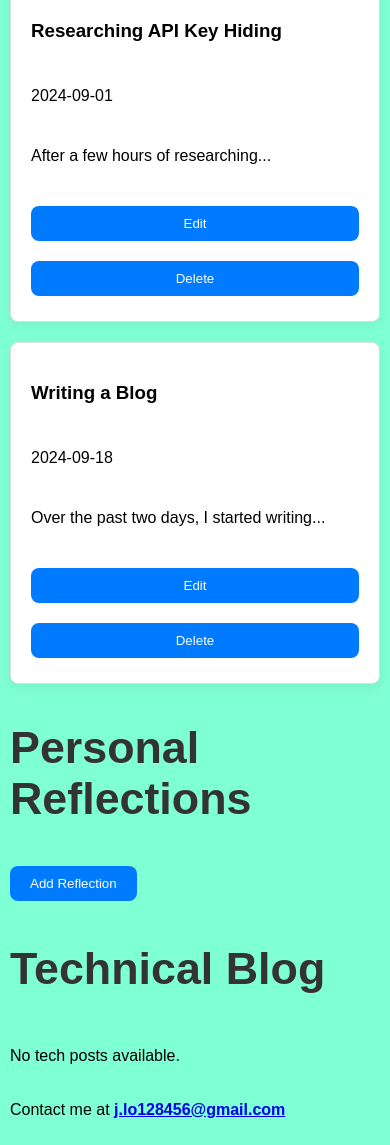
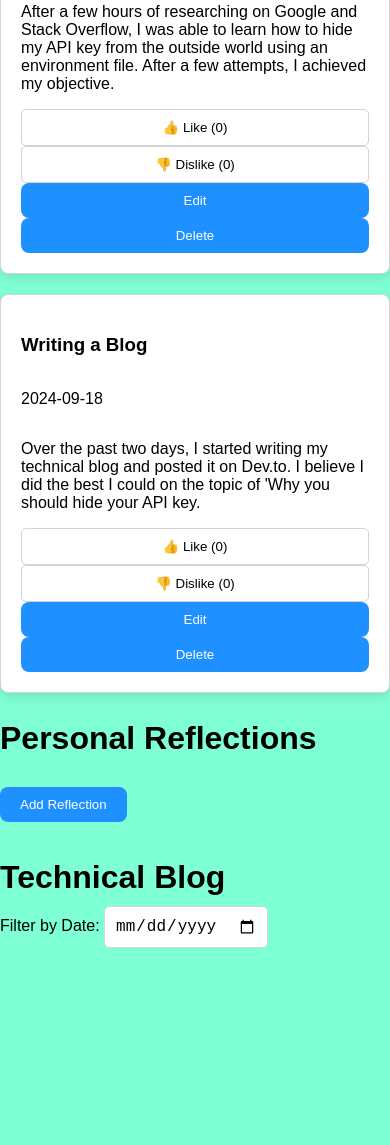
Before and after one commit to jlo128456/Personal_Blog, a website: page index.html in a window 390 px wide. Shown: the part 287-1432 px from the top of the page. After the commit the page ends 1235 px from the top, so only its background shows below. Drawn offline with Linux system fonts and the light colour scheme; no server answers.

Commit message:
Updated content

```diff
--- a/index.html
+++ b/index.html
@@ -4,75 +4,69 @@
     <meta charset="UTF-8">
     <meta name="viewport" content="width=device-width, initial-scale=1.0">
     <title>Jeff's Reflections & Technical Blog</title>
-    <link rel="stylesheet" href="style.css">
+    <link rel="stylesheet" href="./style.css">
 </head>
 <body>
-    <div class="container">
     <header>
         <h1>Jeff's Reflections & Technical Blog</h1>
     </header>
 
-        <!-- Main Content Area (with all posts) -->
-        <main id="main-content">
-
+    <!-- Main Content -->
+    <div id="main-content">
         <!-- Permanent Posts Section -->
-            <section id="permanent-posts" class="section">
+        <section id="permanent-posts-container">
             <h2>Permanent Posts</h2>
-                <div id="permanent-posts-container" class="permanent-posts">
-                    <!-- Permanent posts will be dynamically loaded here -->
-                </div>
         </section>
 
-            <!-- Reflections Section -->
-            <section id="personal-journal" class="section">
+        <!-- Reflection Entries Section -->
+        <section id="reflection-entries">
             <h2>Personal Reflections</h2>
-                <button id="add-new-reflection" class="btn">Add Reflection</button>
-
-                <!-- Container for dynamically added reflection entries -->
-                <div id="reflection-entries" class="reflection-entries">
-                    <!-- Reflection entries will be dynamically loaded here -->
-                </div>
+            <button id="add-new-reflection" class="add-button">Add Reflection</button>
         </section>
 
         <!-- Technical Blog Section -->
-            <section id="tech-blog" class="section">
-                <h2>Technical Blog</h2>
-                <div id="tech-posts" class="tech-posts-card">
-                    <!-- Tech posts will be dynamically loaded here -->
-                </div>
-            </section>
+        <section id="tech-posts-section">
+            <h2 id="tech-blog-heading">Technical Blog</h2>
 
-        </main>
-
-        <!-- Post Detail View for "Read More" -->
-        <div id="post-detail-view" style="display: none;">
-            <!-- Added missing read-more-content div for rendering post content -->
-            <div id="read-more-content"></div>
-            <button id="home-button" class="btn">Home</button>
+            <!-- Filter Options for Tech Posts -->
+            <div class="tech-filters">
+                <label for="tech-date-filter">Filter by Date:</label>
+                <input type="date" id="tech-date-filter">
             </div>
 
-        <!-- Modal for Adding/Editing Reflections -->
+            <!-- Container for Tech Posts -->
+            <div id="tech-posts" class="tech-posts"></div>
+        </section>
+    </div>
+
+    <!-- Modal for Adding/Editing Posts -->
     <div id="reflection-modal" class="modal">
         <div class="modal-content">
-                <h2 id="modal-title">Add Reflection</h2>
             <form id="modal-reflection-form">
-                    <input type="text" id="modal-reflection-title" placeholder="Title" required />
-                    <input type="text" id="modal-reflection-author" placeholder="Author" required />
-                    <input type="date" id="modal-reflection-date" required />
-                    <textarea id="modal-reflection-text" placeholder="Reflection" required></textarea>
-                    <button type="submit" class="btn">Save Reflection</button>
-                    <button type="button" id="modal-close" class="btn btn-close">Cancel</button>
+                <label for="modal-reflection-title">Title</label>
+                <input type="text" id="modal-reflection-title" required>
+
+                <label for="modal-reflection-author">Author</label>
+                <input type="text" id="modal-reflection-author" required>
+
+                <label for="modal-reflection-date">Date</label>
+                <input type="date" id="modal-reflection-date" required>
+
+                <label for="modal-reflection-text">Text</label>
+                <textarea id="modal-reflection-text" required></textarea>
+
+                <button type="submit" class="save-button">Save</button>
+                <button type="button" id="modal-close" class="cancel-button">Cancel</button>
             </form>
         </div>
     </div>
 
-        <!-- Footer -->
-        <footer>
-            <p>Contact me at <a href="mailto:j.lo128456@gmail.com"><strong>j.lo128456@gmail.com</strong></a></p>
-        </footer>
+    <!-- Post Detail View -->
+    <div id="post-detail-view" class="hidden">
+        <div id="read-more-content"></div>
+        <button id="home-button" class="home-button">Home</button>
     </div>
 
-    <!-- Link to external JavaScript file -->
     <script src="./src/main.js"></script>
 </body>
 </html>
--- a/src/main.js
+++ b/src/main.js
@@ -1,7 +1,6 @@
 document.addEventListener('DOMContentLoaded', () => {
     const $ = id => document.getElementById(id);
 
-    // Store DOM containers and elements
     const containers = {
         reflectionEntries: $('reflection-entries'),
         permanentPosts: $('permanent-posts-container'),
@@ -16,7 +15,9 @@ document.addEventListener('DOMContentLoaded', () => {
         postDetailView: $('post-detail-view'),
         readMoreContent: $('read-more-content'),
         homeButton: $('home-button'),
-        mainContent: $('main-content')
+        mainContent: $('main-content'),
+        techDateFilter: $('tech-date-filter'),
+        addNewReflection: $('add-new-reflection')
     };
 
     const storage = {
@@ -25,19 +26,19 @@ document.addEventListener('DOMContentLoaded', () => {
     };
 
     const defaultPermanentPosts = [
-        { title: "Researching API Key Hiding", author: "Jeff", date: "2024-09-01", text: "After a few hours of researching...", likeCount: 0, dislikeCount: 0 },
-        { title: "Writing a Blog", author: "Jeff", date: "2024-09-18", text: "Over the past two days, I started writing...", likeCount: 0, dislikeCount: 0 }
+        { title: "Researching API Key Hiding", author: "Jeff", date: "2024-09-01", text: "After a few hours of researching on Google and Stack Overflow, I was able to learn how to hide my API key from the outside world using an environment file. After a few attempts, I achieved my objective.", likeCount: 0, dislikeCount: 0 },
+        { title: "Writing a Blog", author: "Jeff", date: "2024-09-18", text: "Over the past two days, I started writing my technical blog and posted it on Dev.to. I believe I did the best I could on the topic of 'Why you should hide your API key.", likeCount: 0, dislikeCount: 0 }
     ];
 
     let permanentPosts = storage.load('permanentPosts').length ? storage.load('permanentPosts') : defaultPermanentPosts;
     let reflections = storage.load('reflections');
     let allTechPosts = [];
+    let filteredTechPosts = [];
     let postsPerPage = 5;
     let currentIndex = postsPerPage;
 
-    // Helper functions
     const createEl = (tag, props) => Object.assign(document.createElement(tag), props);
-    const clearContainer = container => container.replaceChildren(); // Clear container efficiently
+    const clearContainer = container => container.replaceChildren();
     const saveData = (key, data) => storage.save(key, data);
 
     const handleLikeDislike = (btn, post, type, isReflection) => {
@@ -48,17 +49,23 @@ document.addEventListener('DOMContentLoaded', () => {
 
     const createButton = (text, className, onclick) => createEl('button', { textContent: text, className, onclick });
 
+    // Ensure that like/dislike buttons are appended properly
     const addPostEntry = (post, container, id = null, isTech = false, isReflection = false) => {
         const entry = createEl('div', { className: 'post-entry' });
 
+        // Create like and dislike buttons
+        const likeDislike = ['👍 Like', '👎 Dislike'].map((txt, i) => createButton(
+            `${txt} (${i === 0 ? post.likeCount || 0 : post.dislikeCount || 0})`,
+            i === 0 ? 'like-button' : 'dislike-button',
+            () => handleLikeDislike(event.target, post, i === 0 ? 'like' : 'dislike', isReflection)
+        ));
+
+        // Append the post details and buttons
         entry.append(
             createEl('h3', { textContent: post.title }),
             createEl('p', { textContent: post.date || 'No Date' }),
             createEl('p', { textContent: post.text || post.description }),
-            createEl('div', { className: 'like-dislike-container' }, [
-                createButton(`👍 Like (${post.likeCount || 0})`, 'like-button', () => handleLikeDislike(event.target, post, 'like', isReflection)),
-                createButton(`👎 Dislike (${post.dislikeCount || 0})`, 'dislike-button', () => handleLikeDislike(event.target, post, 'dislike', isReflection))
-            ])
+            ...likeDislike // Spread the like/dislike buttons into the entry
         );
 
         if (isTech) {
@@ -77,11 +84,7 @@ document.addEventListener('DOMContentLoaded', () => {
     };
 
     const loadPosts = (posts, container, isTech = false, isReflection = false) => posts.forEach((post, id) => addPostEntry(post, container, id, isTech, isReflection));
-
-    const reloadPosts = (container, posts, isTech = false, isReflection = false) => {
-        clearContainer(container);
-        loadPosts(posts, container, isTech, isReflection);
-    };
+    const reloadPosts = (container, posts, isTech = false, isReflection = false) => { clearContainer(container); loadPosts(posts, container, isTech, isReflection); };
 
     const showMainContent = () => {
         containers.postDetailView.style.display = 'none';
@@ -102,26 +105,6 @@ document.addEventListener('DOMContentLoaded', () => {
             .catch(err => containers.readMoreContent.innerHTML = `<p>Error: ${err}</p>`);
     };
 
-    const editPost = (post, id, isReflection) => {
-        ['title', 'author', 'date', 'text'].forEach(k => containers[`modal${k.charAt(0).toUpperCase() + k.slice(1)}`].value = post[k]);
-        toggleModal(true);
-        containers.modalForm.onsubmit = e => {
-            e.preventDefault();
-            ['title', 'author', 'date', 'text'].forEach(k => post[k] = containers[`modal${k.charAt(0).toUpperCase() + k.slice(1)}`].value);
-            saveData(isReflection ? 'reflections' : 'permanentPosts', isReflection ? reflections : permanentPosts);
-            reloadPosts(isReflection ? containers.reflectionEntries : containers.permanentPosts, isReflection ? reflections : permanentPosts);
-            toggleModal(false);
-        };
-    };
-
-    const deletePost = (id, postEl, isReflection) => {
-        const targetArray = isReflection ? reflections : permanentPosts;
-        targetArray.splice(id, 1);
-        if (!targetArray.length && !isReflection) defaultPermanentPosts.forEach(post => permanentPosts.push(post));
-        saveData(isReflection ? 'reflections' : 'permanentPosts', isReflection ? reflections : permanentPosts);
-        postEl.remove();
-    };
-
     const fetchTechPosts = () => {
         const tags = ['javascript', 'web-development', 'html', 'css'];
         const fetchPromises = tags.map(tag =>
@@ -137,12 +120,13 @@ document.addEventListener('DOMContentLoaded', () => {
                 likeCount: 0,
                 dislikeCount: 0
             }));
-            allTechPosts.length ? displayTechPosts(0, postsPerPage) : containers.techPosts.append(createEl('p', { textContent: 'No tech posts available.' }));
+            filteredTechPosts = allTechPosts;
+            displayTechPosts(0, postsPerPage);
         }).catch(() => containers.techPosts.append(createEl('p', { textContent: 'Failed to load tech posts.' })));
     };
 
     const displayTechPosts = (start, count) => {
-        reloadPosts(containers.techPosts, allTechPosts.slice(start, start + count), true);
+        reloadPosts(containers.techPosts, filteredTechPosts.slice(start, start + count), true);
         updateButtons();
     };
 
@@ -150,18 +134,21 @@ document.addEventListener('DOMContentLoaded', () => {
         let loadMoreBtn = containers.techPosts.querySelector('.load-more');
         let loadLessBtn = containers.techPosts.querySelector('.load-less');
 
-        if (!loadMoreBtn && !loadLessBtn) {
+        if (!loadMoreBtn) {
             loadMoreBtn = createButton('Load More', 'load-more', loadMorePosts);
+            containers.techPosts.append(loadMoreBtn);
+        }
+        if (!loadLessBtn) {
             loadLessBtn = createButton('Load Less', 'load-less', loadLessPosts);
-            containers.techPosts.append(loadMoreBtn, loadLessBtn);
+            containers.techPosts.append(loadLessBtn);
         }
 
-        loadMoreBtn.style.display = currentIndex >= allTechPosts.length ? 'none' : 'block';
+        loadMoreBtn.style.display = currentIndex >= filteredTechPosts.length ? 'none' : 'block';
         loadLessBtn.style.display = currentIndex > postsPerPage ? 'block' : 'none';
     };
 
     const loadMorePosts = () => {
-        currentIndex = Math.min(currentIndex + postsPerPage, allTechPosts.length);
+        currentIndex = Math.min(currentIndex + postsPerPage, filteredTechPosts.length);
         displayTechPosts(0, currentIndex);
     };
 
@@ -170,18 +157,26 @@ document.addEventListener('DOMContentLoaded', () => {
         displayTechPosts(0, currentIndex);
     };
 
-    const toggleModal = show => containers.reflectionModal.classList.toggle('active', show);
+    const filterTechPosts = () => {
+        const filterDate = containers.techDateFilter.value;
+        filteredTechPosts = allTechPosts.filter(post => {
+            const matchesDate = filterDate ? post.date === filterDate : true;
+            return matchesDate;
+        });
+        displayTechPosts(0, postsPerPage);
+    };
+
+    const toggleModal = (show) => {
+        containers.reflectionModal.style.display = show ? 'block' : 'none';
+    };
 
     containers.homeButton.addEventListener('click', showMainContent);
     containers.modalClose.addEventListener('click', () => toggleModal(false));
 
-    const addNewReflectionButton = $('add-new-reflection');
-    if (addNewReflectionButton) {
-        addNewReflectionButton.addEventListener('click', () => {
-            containers.modalForm.reset();
-            toggleModal(true);
-        });
-    }
+    containers.addNewReflection.addEventListener('click', () => {
+        containers.modalForm.reset();
+        toggleModal(true);
+    });
 
     containers.modalForm.addEventListener('submit', e => {
         e.preventDefault();
@@ -200,6 +195,8 @@ document.addEventListener('DOMContentLoaded', () => {
         containers.modalForm.reset();
     });
 
+    containers.techDateFilter.addEventListener('change', filterTechPosts);
+
     loadPosts(reflections, containers.reflectionEntries, false, true);
     reloadPosts(containers.permanentPosts, permanentPosts);
     fetchTechPosts();
--- a/style.css
+++ b/style.css
@@ -1,9 +1,9 @@
-/* General styles */
+/* General Styles */
 body, html {
     margin: 0;
     padding: 0;
     font-family: 'Arial', 'Helvetica', sans-serif;
-    background-color: aquamarine; /* Keep background aquamarine throughout */
+    background-color: aquamarine;
 }
 
 .container {
@@ -17,92 +17,86 @@ body, html {
     margin-bottom: 20px;
 }
 
-h1, h2 {
+/* Darker h1 header */
+h1 {
     font-family: 'Arial', 'Helvetica', sans-serif;
     font-weight: bold;
-    font-size: 2.8rem;
-    color: #333;
+    font-size: 2.5rem;
+    color: black; /* Updated to black for a darker color */
+    text-align: center;
 }
 
-/* Flexbox for all post containers */
-.permanent-posts, .reflection-entries, #tech-posts {
-    display: flex !important;  /* Ensure flex is applied */
-    flex-wrap: wrap;           /* Allow wrapping to new rows */
-    gap: 20px;                 /* Add space between cards */
+/* Align h2 headers to the left and make the label color darker */
+h2 {
+    font-family: 'Arial', 'Helvetica', sans-serif;
+    font-weight: bold;
+    font-size: 2rem;
+    color: black; /* Changed to black for darker color */
+    text-align: left;
+    margin-bottom: 10px;
+}
+
+/* Flexbox layout for posts */
+#permanent-posts-container, #reflection-entries, #tech-posts {
+    display: flex;
+    flex-wrap: wrap;
+    gap: 20px;
     justify-content: space-between;
 }
 
-/* Individual post card */
+/* Common post-entry styling for all types of posts */
 .post-entry {
-    flex: 1 1 calc(33.333% - 40px); /* Three posts per row with spacing */
+    flex: 1 1 calc(33.333% - 40px); /* Three posts per row */
     background-color: white;
-    border: 1px solid #ddd;
+    border: 1px solid lightgray;
     border-radius: 8px;
     padding: 20px;
-    box-shadow: 0px 4px 12px rgba(0, 0, 0, 0.05);
-    min-height: 300px; /* Ensure all posts have the same minimum height */
+    box-shadow: 0px 4px 12px rgba(0, 0, 0, 0.1);
+    min-height: 300px;  /* Uniform height */
     display: flex;
     flex-direction: column;
-    justify-content: space-between; /* Spread out content */
-    transition: transform 0.3s ease, box-shadow 0.3s ease; /* Smooth scaling effect on hover */
+    justify-content: space-between;
+    transition: transform 0.3s ease, box-shadow 0.3s ease;
 }
 
 .post-entry:hover {
-    transform: scale(1.02); /* Slightly enlarge card on hover */
-    box-shadow: 0px 8px 16px rgba(0, 0, 0, 0.1); /* Add shadow on hover */
+    transform: scale(1.02);
+    box-shadow: 0px 8px 16px rgba(0, 0, 0, 0.15);
 }
 
-/* Ensure the Read More button is at the bottom */
-.post-entry a.read-more-link {
+/* Uniform Read More and other button styling */
+.post-entry a.read-more-link, button {
     margin-top: auto;
-}
-
-/* Responsive layout */
-@media (max-width: 1024px) {
-    .post-entry {
-        flex: 1 1 calc(50% - 40px); /* Two posts per row on tablet */
-    }
-}
-
-@media (max-width: 768px) {
-    .post-entry {
-        flex: 1 1 100%; /* Full width on mobile */
-    }
-}
-
-/* Button styling */
-button, .read-more-link {
     padding: 10px 20px;
-    margin: 5px 0;
-    background-color: #007BFF;
+    background-color: dodgerblue;
     color: white;
     border: none;
     border-radius: 8px;
     cursor: pointer;
     text-align: center;
     text-decoration: none;
-    transition: background-color 0.3s ease, transform 0.3s ease; /* Smoother button effects */
+    transition: background-color 0.3s ease, transform 0.3s ease;
 }
 
 button:hover, .read-more-link:hover {
-    background-color: #0056b3;
-    transform: scale(1.05); /* Add slight scaling effect to buttons */
+    background-color: royalblue;
+    transform: scale(1.05);
 }
 
 /* Like and Dislike button styling */
 .like-button, .dislike-button {
     background-color: white;
     color: black;
-    border: 1px solid #ddd;
+    border: 1px solid lightgray;
     border-radius: 5px;
     cursor: pointer;
     margin-top: auto;
     padding: 10px 15px;
-    transition: background-color 0.3s ease, color 0.3s ease; /* Smooth transitions */
+    transition: background-color 0.3s ease, color 0.3s ease;
 }
 
 .like-button:hover, .dislike-button:hover {
-    background-color: #007BFF;
+    background-color: dodgerblue;
     color: white;
 }
 
@@ -134,55 +128,71 @@ button:hover, .read-more-link:hover {
 
 /* Main content and post detail view */
 #main-content {
-    display: block; /* Ensure the main content is visible by default */
+    display: block;
 }
 
 #post-detail-view {
-    display: none; /* Ensure post detail view is hidden by default */
+    display: none;
     padding: 20px;
-    background-color: #fff;
+    background-color: white;
     border-radius: 8px;
     box-shadow: 0px 4px 12px rgba(0, 0, 0, 0.1);
 }
 
-/* Ensure aquamarine background in post detail */
-#post-detail-view {
-    background-color: aquamarine; /* Ensures aquamarine background */
+/* Flexbox layout fixes */
+#permanent-posts-container, #reflection-entries, #tech-posts {
+    display: flex;
+    flex-wrap: wrap;
+    justify-content: space-between;
 }
 
-#read-more-content {
-    font-size: 1rem;
-    line-height: 1.6;
+/* Responsive layout for smaller screens */
+@media (max-width: 1024px) {
+    .post-entry {
+        flex: 1 1 calc(50% - 40px); /* Two posts per row on tablet */
+    }
 }
 
-/* Home button styling */
-#home-button {
-    margin-top: 20px;
+@media (max-width: 768px) {
+    .post-entry {
+        flex: 1 1 100%; /* Full width on mobile */
+    }
+}
+
+/* Date filter styling */
+.date-filter {
+    display: flex;
+    justify-content: center;
+    align-items: center;
+    margin-bottom: 20px;
+}
+
+#tech-date-filter {
+    padding: 10px;
+    font-size: 1rem;
+    border: 1px solid lightgray;
+    border-radius: 5px;
+}
+
+/* Align Add Reflection button to the left */
+.add-button {
+    display: flex;
+    justify-content: flex-start; /* Moves the button to the left */
+    align-items: center;
+    margin-bottom: 10px;
+}
+
+#add-new-reflection {
+    margin-left: 0; /* Align to the left */
     padding: 10px 20px;
-    background-color: #007BFF;
+    background-color: dodgerblue;
     color: white;
     border: none;
     border-radius: 8px;
     cursor: pointer;
+    text-align: center;
 }
 
-#home-button:hover {
-    background-color: #0056b3;
+#add-new-reflection:hover {
+    background-color: royalblue;
 }
-
-/* Flexbox Layout Fixes */
-.permanent-posts, .reflection-entries, #tech-posts {
-    display: flex; /* Ensure flex layout remains consistent */
-    flex-wrap: wrap;
-    justify-content: space-between;
-}
-
-/* Small devices styling */
-@media (max-width: 576px) {
-    .container {
-        padding: 10px;
-    }
-    .post-entry {
-        flex: 1 1 100%;
-    }
-}
```
Lines whose indentation alone changed are shown as unchanged.
